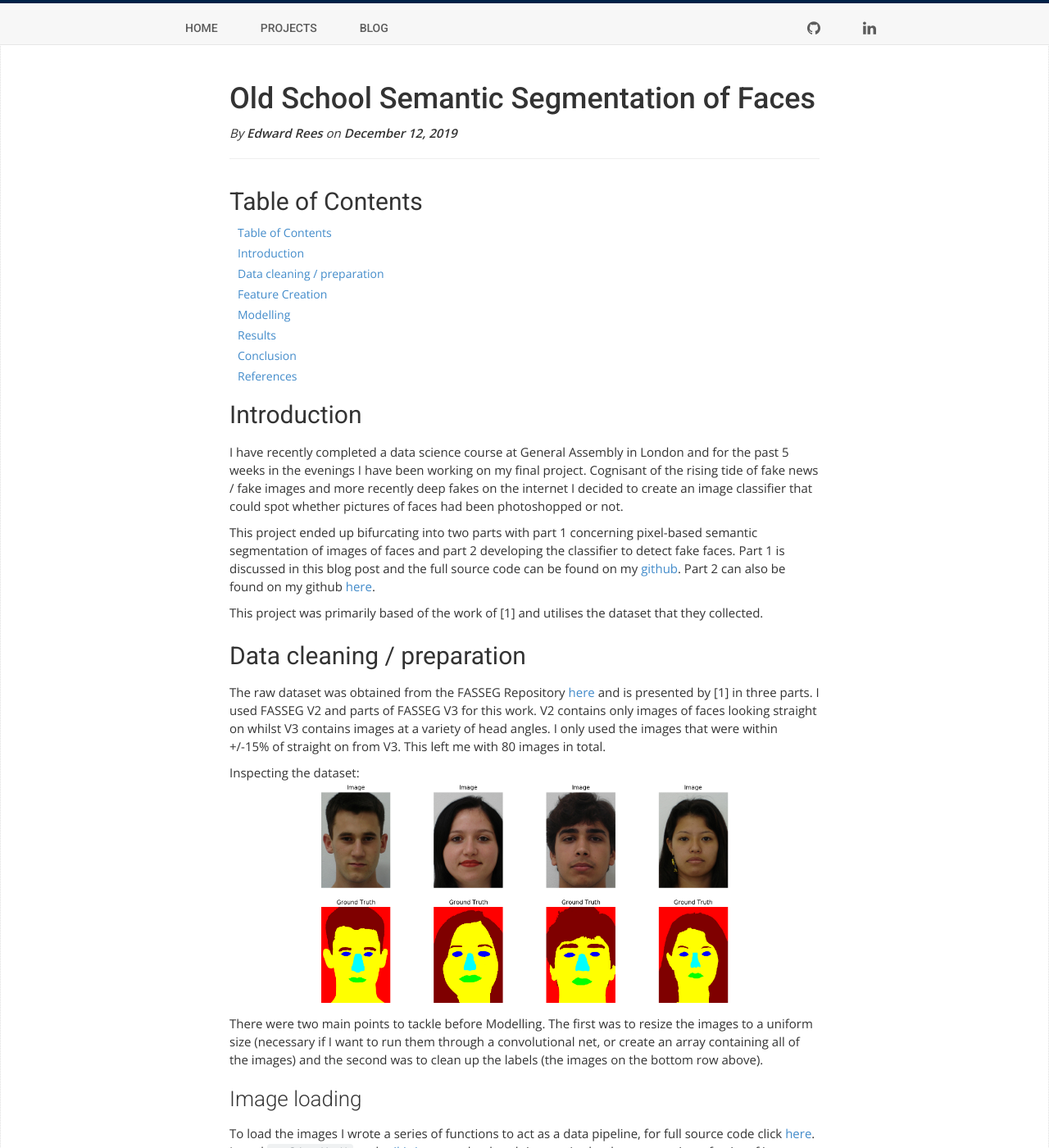
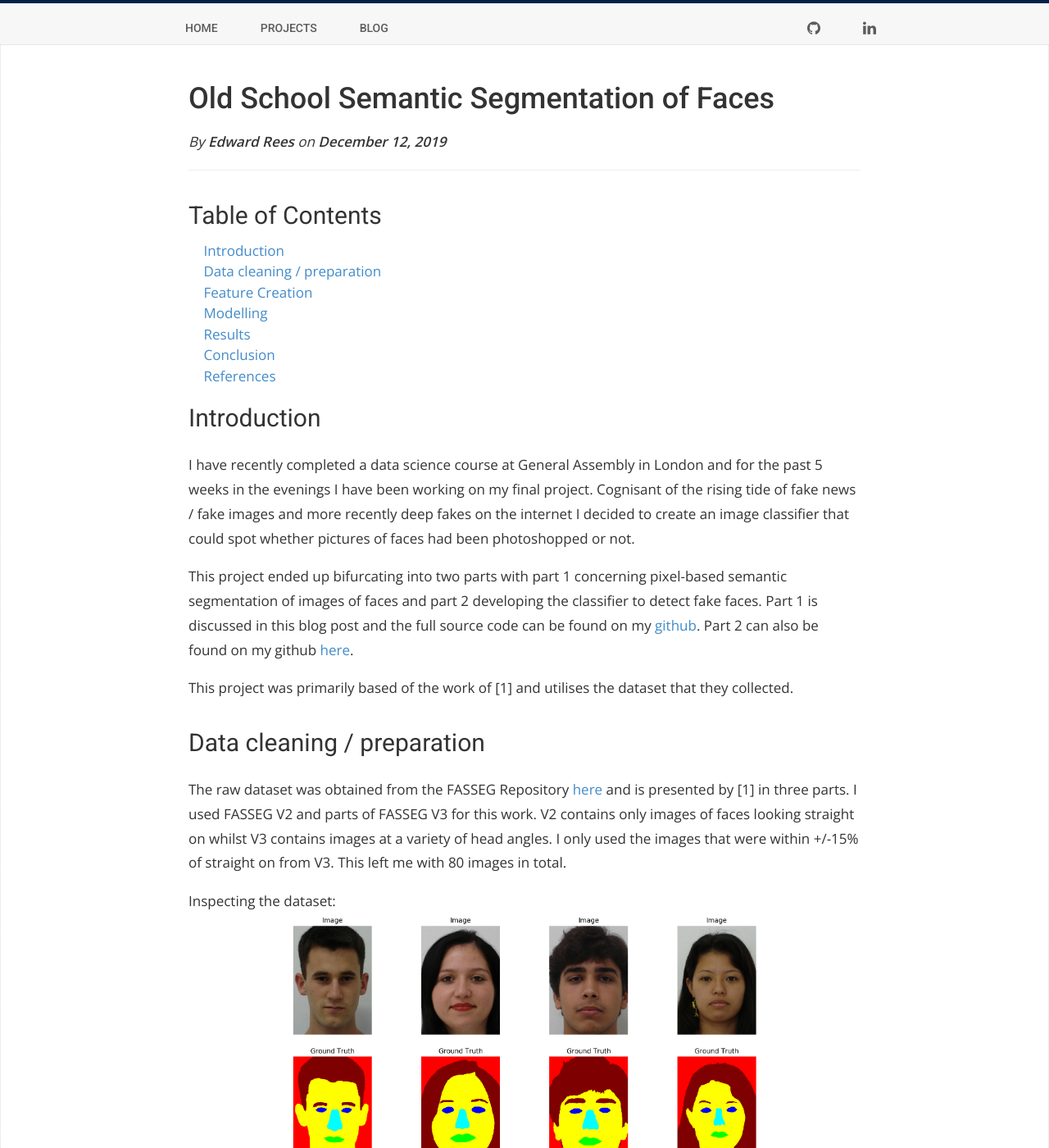
Before and after one commit to erees1/erees1.github.io, a Jekyll site: the page built from _posts/2019-12-12-segmentation.md, in a window 1280 px wide and 1400 px high. Shown: the whole window at 82% size. Built offline with Jekyll 4.4.1, drawn with Linux system fonts in a browser that asks for light colours; nearby versions of some CDN libraries; some web fonts are replaced.

```diff
--- a/_includes/mathjax.html
+++ b/_includes/mathjax.html
@@ -11,7 +11,7 @@
 <script
   type="text/javascript"
   charset="utf-8"
-  src="https://cdn.mathjax.org/mathjax/latest/MathJax.js?config=TeX-AMS-MML_HTMLorMML"
+  src="https://cdnjs.cloudflare.com/ajax/libs/mathjax/2.7.1/MathJax.js?config=TeX-AMS-MML_HTMLorMML"></script>
 >
 </script>
 <script
--- a/_layouts/home.html
+++ b/_layouts/home.html
@@ -23,7 +23,7 @@
 <!-- Wrapper Start -->
 {%- for section in site.sections -%}
 <section>
-  <div class="container">
+  <div class="container content-container">
     <div class="row">
       <div class="col-md-12 col-sm-12">
         <div class="block">
--- a/_posts/2019-12-12-segmentation.md
+++ b/_posts/2019-12-12-segmentation.md
@@ -5,13 +5,12 @@
 short_description: I have recently completed a data science course at General Assembly in London and for the past 5 weeks in the evenings I have been working on my final project. Cognisant of the rising tide of fake news / fake images and more recently deep fakes on the internet I decided to create an image classifier that could spot whether pictures of faces had been photoshopped or not.
 ---
 
-## Table of Contents
+<h2> Table of Contents </h2>
 
 <div id='TOC' markdown="1">
 
 <!-- TOC depthFrom:2 depthTo:2 -->
 
-- [Table of Contents](#table-of-contents)
 - [Introduction](#introduction)
 - [Data cleaning / preparation](#data-cleaning--preparation)
 - [Feature Creation](#feature-creation)
--- a/_sass/airspace.scss
+++ b/_sass/airspace.scss
@@ -14,8 +14,9 @@
 	Common Css
 --*/
 body {
-  font-family: 'Open Sans', sans-serif;
+  font-family: "Open Sans", sans-serif;
   -webkit-font-smoothing: antialiased;
+  font-size: 15px;
 }
 h1,
 h2,
@@ -23,7 +24,7 @@
 h4,
 h5,
 h6 {
-  font-family: 'Roboto', sans-serif;
+  font-family: "Roboto", sans-serif;
 }
 h2 {
   font-size: 30px;
@@ -33,20 +34,10 @@
   font-size: 26px;
   font-weight: 300;
 }
-p {
-  font-size: 15px;
-  line-height: 22px;
-  margin-top: 10px;
-  margin-bottom: 10px;
-}
-ul, ol {
+ul,
+ol {
   padding-left: 0px;
   margin: 0;
-}
-
-
-.content-container ul {
-  list-style: 'dot';
 }
 a,
 a:active,
@@ -63,7 +54,7 @@
   font-weight: 600;
 }
 .section-title p {
-  font-family: 'Volkhov', serif;
+  font-family: "Volkhov", serif;
   font-style: italic;
   color: #666;
 }
@@ -128,10 +119,10 @@
   opacity: 0.4;
 }
 #slider .block {
-  color: #E3E3E4;
+  color: #e3e3e4;
 }
 #slider .block h1 {
-  font-family: 'Roboto', sans-serif;
+  font-family: "Roboto", sans-serif;
   font-weight: 200;
   font-size: 45px;
   line-height: 60px;
@@ -141,31 +132,45 @@
 #slider .block p {
   font-size: 23px;
   line-height: 40px;
-  font-family: 'Roboto', sans-serif;
+  font-family: "Roboto", sans-serif;
   font-weight: 300;
   letter-spacing: 3px;
 }
 /*--
 	content Start
 --*/
-.content-container ul, ol {
-  padding-left: 40px;
-  margin: 0;
+.content-container {
+  p,
+  li {
+    font-size: 17px;
+    line-height: 1.75em;
+    margin-top: 1em;
+    margin-bottom: 1em;
+  }
 }
-.content-container li{
-  margin-top: 5px;
-  margin-bottom: 5px;
-  line-height: inherit;
+.content-container ul {
+  list-style: "dot";
 }
-.content-container .block h2 {
-  padding-top: 0.5em;
-  padding-bottom: 0.25em;
-  margin: 0;
+.content-container {
+  ul,
+  ol {
+    padding-left: 40px;
+    margin: 0;
+  }
 }
-.content-container .block h3,h4{
-  padding-top: 0.5em;
-  padding-bottom: 0.25em;
-  margin: 0;
+// .content-container li{
+//   margin-top: 5px;
+//   margin-bottom: 5px;
+//   line-height: inherit;
+// }
+.content-container .block {
+  h2,
+  h3,
+  h4 {
+    padding-top: 0.6em;
+    padding-bottom: 0.3em;
+    margin: 0;
+  }
 }
 
 /*--
@@ -174,8 +179,8 @@
 #post {
   padding: 80px 0;
 }
-#post .block p ul{
-  color: #7B7B7B;
+#post .block p ul {
+  color: #7b7b7b;
   padding-top: 20px;
 }
 #post .block img {
@@ -187,6 +192,11 @@
 }
 #post .section-title p {
   padding-top: 20px;
+}
+#post div.container {
+  max-width: 850px;
+  margin-left: auto;
+  margin-right: auto;
 }
 /*---------------------------------------------
 					Work Start
@@ -215,7 +225,7 @@
   opacity: 0.8;
 }
 #global-header .block {
-  color: #E3E3E4;
+  color: #e3e3e4;
   margin: 0 auto;
   padding-left: 90px;
   text-align: center;
@@ -262,16 +272,16 @@
   position: relative;
 }
 #portfolio-work .block .portfolio-menu ul .active {
-  color: #655E7A;
+  color: #655e7a;
   position: relative;
   background-color: rgb(72, 72, 82);
   border-radius: 25px;
-  color: white
+  color: white;
 }
 #portfolio-work .block .portfolio-menu ul .active:before {
   /* content: "\f0d7"; */
   position: absolute;
-  font-family: 'FontAwesome';
+  font-family: "FontAwesome";
   bottom: -18px;
   font-size: 30px;
   width: 20px;
@@ -290,7 +300,7 @@
 #portfolio-work .block .portfolio-menu ul li:hover:before {
   /* content: "\f0d7"; */
   position: absolute;
-  font-family: 'FontAwesome';
+  font-family: "FontAwesome";
   bottom: -18px;
   font-size: 30px;
   width: 20px;
@@ -306,7 +316,7 @@
   -ms-transition: all 0.4s ease-in-out;
   transition: all 0.4s ease-in-out;
 }
-#portfolio-work .block .portfolio-contant > ul > li{
+#portfolio-work .block .portfolio-contant > ul > li {
   float: center;
   width: 100%;
   overflow: hidden;
@@ -336,7 +346,7 @@
 #portfolio-work .block .portfolio-contant ul li a span {
   font-style: italic;
   font-size: 13px;
-  color: #655E7A;
+  color: #655e7a;
 }
 #portfolio-work .block .portfolio-contant ul img {
   width: 100%;
@@ -350,9 +360,9 @@
   left: 0;
   background: rgba(0, 0, 0, 0.9);
   opacity: 0;
-  -webkit-transition: .3s all;
-  -o-transition: .3s all;
-  transition: .3s all;
+  -webkit-transition: 0.3s all;
+  -o-transition: 0.3s all;
+  transition: 0.3s all;
   text-align: center;
 }
 #portfolio-work .block .portfolio-contant .position-center {
@@ -363,9 +373,9 @@
   -moz-transform: translate(0%, 50%);
   -ms-transform: translate(0%, 50%);
   transform: translate(0%, 50%);
-  -webkit-transition: .5s all;
-  -o-transition: .5s all;
-  transition: .5s all;
+  -webkit-transition: 0.5s all;
+  -o-transition: 0.5s all;
+  transition: 0.5s all;
 }
 #portfolio-work .block .mix {
   display: none;
@@ -463,12 +473,12 @@
   opacity: 0.8;
 }
 #slider-contact .block {
-  color: #E3E3E4;
+  color: #e3e3e4;
   margin: 0 auto;
   padding-left: 90px;
 }
 #slider-contact .block h1 {
-  font-family: 'Roboto', sans-serif;
+  font-family: "Roboto", sans-serif;
   font-weight: 100;
   font-size: 45px;
   line-height: 60px;
@@ -478,7 +488,7 @@
 #slider-contact .block p {
   font-size: 23px;
   line-height: 40px;
-  font-family: 'Roboto', sans-serif;
+  font-family: "Roboto", sans-serif;
   font-weight: 300;
   letter-spacing: 1px;
   word-spacing: 3px;
@@ -495,9 +505,9 @@
   margin: 0px;
 }
 #contact-form .block form .form-group .form-control {
-  background: #F6F8FA;
+  background: #f6f8fa;
   height: 60px;
-  border: 1px solid #EEF2F6;
+  border: 1px solid #eef2f6;
   box-shadow: none;
   width: 100%;
 }
@@ -506,19 +516,19 @@
   margin: 0px;
 }
 #contact-form .block form .form-group-2 textarea {
-  background: #F6F8FA;
+  background: #f6f8fa;
   height: 135px;
-  border: 1px solid #EEF2F6;
+  border: 1px solid #eef2f6;
   box-shadow: none;
   width: 100%;
 }
 #contact-form .block button {
   width: 100%;
   height: 60px;
-  background: #47424C;
+  background: #47424c;
   border: none;
   color: #fff;
-  font-family: 'Open Sans', sans-serif;
+  font-family: "Open Sans", sans-serif;
   font-size: 18px;
 }
 /*--
@@ -543,7 +553,7 @@
   display: inline-block;
 }
 .social-icons i {
-  color: #2C2C2C;
+  color: #2c2c2c;
   margin-right: 25px;
   font-size: 25px;
 }
@@ -563,14 +573,14 @@
   width: 100%;
 }
 #contact-box .block h2 {
-  font-family: 'Open Sans', sans-serif;
+  font-family: "Open Sans", sans-serif;
   font-weight: 300;
   color: #000;
   font-size: 28px;
   padding-bottom: 30px;
 }
 #contact-box .block p {
-  color: #5C5C5C;
+  color: #5c5c5c;
   display: block;
 }
 /*--
@@ -615,7 +625,6 @@
   text-align: center;
   padding-top: 20px;
   padding-bottom: 25px;
-
 }
 footer p {
   font-size: 13px;
@@ -642,5 +651,4 @@
 }
 footer .footer-manu ul li a:hover {
   color: #000;
-
 }
--- a/_sass/style.scss
+++ b/_sass/style.scss
@@ -178,6 +178,11 @@
 #TOC ul {
   padding-left: 10px;
   list-style: none;
+
+  li {
+    line-height: 1em;
+    margin: 0.5em;
+  }
 }
 
 .image.blog {
@@ -205,12 +210,6 @@
   margin-left: 0px;
 }
 
-#post div.container {
-max-width: 750px;
-  margin-left: auto;
-  margin-right: auto;
-}
-
 pre.highlight{
   border-radius: 5px;
   padding: 20px;
@@ -218,12 +217,9 @@
   padding-bottom: 25px;
 }
 
-// button.theme-switcher{
-//   position: absolute;
-//   right: 10px;
-//   top: 10px;
-// }
-
+/*--
+	Code Toggle Start
+--*/
 .button-wrapper{
   width:100%;
   text-align: right;
@@ -237,5 +233,5 @@
   padding: 0px;
 }
 /*---------------------------------------------
-					Theme Edits Close
+					Theme Additions Close
 -----------------------------------------------*/
```
Also changed, not shown: _posts/2020-04-13-beam_search.md (+1 -1 lines).
